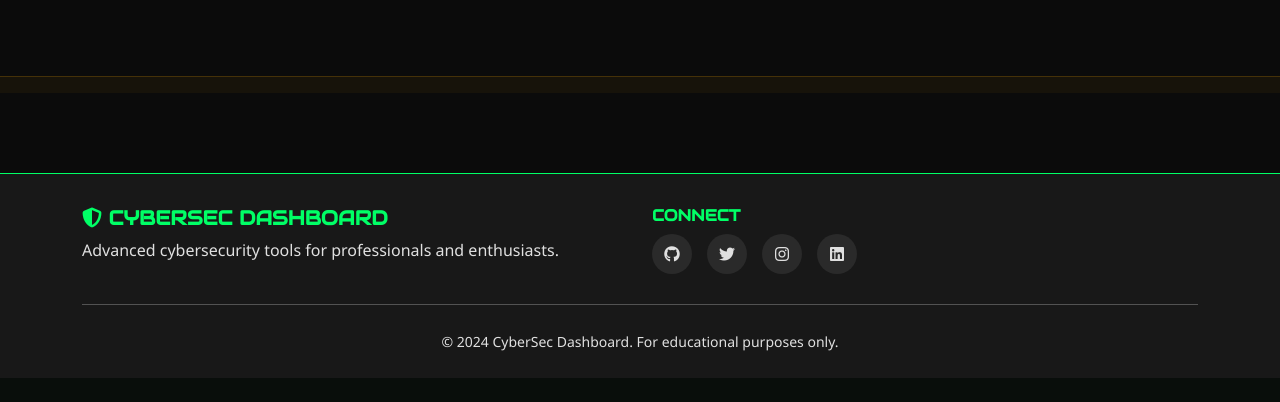
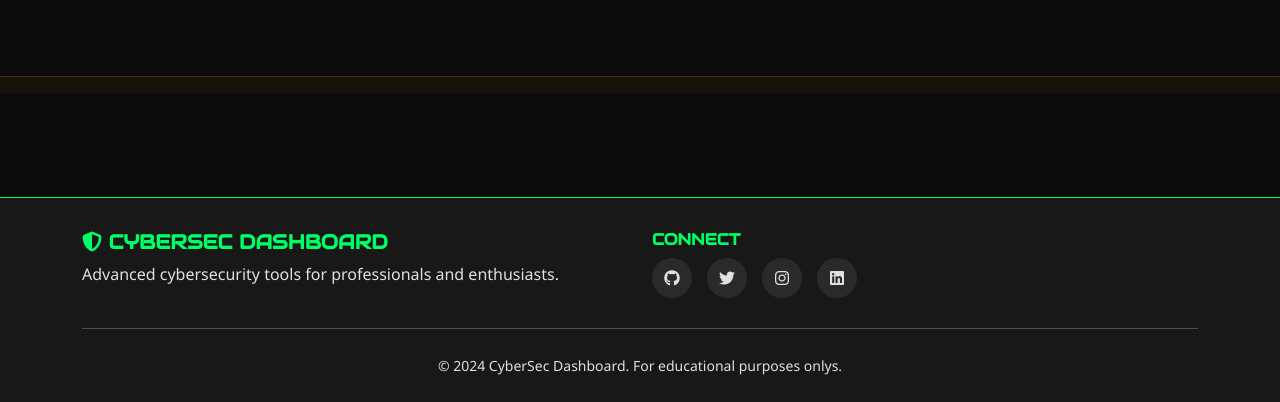
Before and after one commit to jas-preet-singh/C-SENTINAL-Cybersecurity-Dashboard-, a Flask app: page / in a window 1280 px wide. Shown: the part 804-1206 px from the top of the page. Before the commit the page ends 1182 px from the top, so only its background shows below. Run offline with Flask 3, Linux system fonts and the light colour scheme; parts of the project's set-up code (start-up, migrations or seed data) failed here and were passed over.

Commit message:
Update the website's footer with improved styling and content
Modified the footer section in base.html to include updated spacing, a new container div, and adjusted the copyright text.

Replit-Commit-Author: Agent
Replit-Commit-Session-Id: 93d00879-e943-47a4-b806-d9a234aa8a5f
Replit-Commit-Checkpoint-Type: full_checkpoint
Replit-Commit-Screenshot-Url: https://storage.googleapis.com/screenshot-production-us-central1/bf428374-0748-4566-b4cb-974ad830c269/93d00879-e943-47a4-b806-d9a234aa8a5f/jjLtbnK

```diff
--- a/templates/base.html
+++ b/templates/base.html
@@ -560,9 +560,11 @@
  <script src="{{ url_for('static', filename='js/app.js') }}"></script>
 
  {% block scripts %}{% endblock %}
+</body>
 
   <!-- Footer -->
-<footer class="footer">
+  <div>
+  <footer class="footer mt-4">
    <div class="container">
    <div class="row">
    <div class="col-md-6">
@@ -581,9 +583,9 @@
    </div>
    <hr class="my-4">
    <div class="text-center">
-            <small>&copy; 2024 CyberSec Dashboard. For educational purposes only.</small>
+   <small>&copy; 2024 CyberSec Dashboard. For educational purposes onlys.</small>
    </div>
    </div>
    </footer>
-</body>
+    </div>
 </html>
```
Lines whose indentation alone changed are shown as unchanged.
